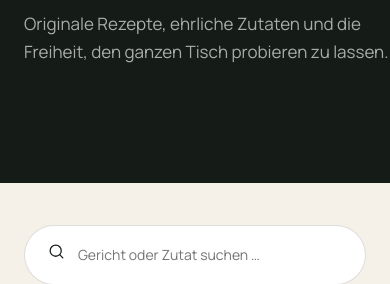
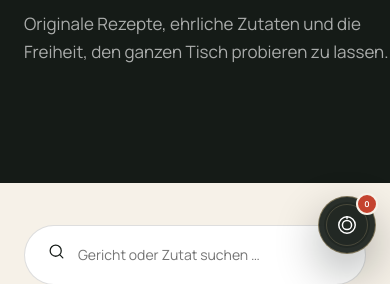
Before and after one commit to moussamoussa911/la-scarpetta-ochtrup-concept, a website: page speisekarte.html in a window 390 px wide. Shown: the part 576-860 px from the top of the page. Drawn offline with nearby package versions, Linux system fonts and the light colour scheme.

Commit message:
Add persistent Tavolata button to the menu

```diff
--- a/app.js
+++ b/app.js
@@ -452,6 +452,7 @@
       else node.textContent = value;
     });
     $$("[data-i18n-placeholder]").forEach(node => node.placeholder = t(node.dataset.i18nPlaceholder));
+    $$("[data-i18n-aria]").forEach(node => node.setAttribute("aria-label", t(node.dataset.i18nAria)));
     $$("[data-lang]").forEach(button => {
       const active = button.dataset.lang === lang;
       button.classList.toggle("active", active);
--- a/speisekarte.html
+++ b/speisekarte.html
@@ -49,6 +49,10 @@
     </section>
   </main>
   <div data-site-footer></div>
+  <button class="table-floating-button" type="button" data-open-table data-i18n-aria="table.your" aria-label="Ihre Tavolata">
+    <span data-icon="plate" aria-hidden="true"></span>
+    <b data-table-count aria-hidden="true">0</b>
+  </button>
   <aside class="table-drawer" data-table-drawer aria-hidden="true"><div data-table-panel></div></aside>
   <div class="drawer-scrim" data-table-scrim></div>
 </body>
--- a/styles.css
+++ b/styles.css
@@ -188,6 +188,15 @@ h1, h2, h3 { text-wrap: balance; }
 .table-dock-button { display: flex; min-height: 58px; align-items: center; gap: 12px; padding: 0 17px 0 23px; color: #fff; background: var(--forest); border: 0; border-radius: 999px; font-size: 10px; font-weight: 700; letter-spacing: .1em; text-transform: uppercase; }
 .table-dock-button svg { width: 21px; }
 .table-dock-button b { display: grid; min-width: 29px; height: 29px; place-items: center; color: var(--ink); background: var(--cream); border-radius: 50%; }
+.table-floating-button { position: fixed; z-index: 90; right: clamp(16px,2.2vw,30px); bottom: max(18px,env(safe-area-inset-bottom)); display: grid; width: 66px; height: 66px; place-items: center; color: #fff; background: rgba(21,27,23,.94); border: 1px solid rgba(241,213,158,.42); border-radius: 50%; box-shadow: 0 18px 45px rgba(7,11,8,.32),inset 0 0 0 5px rgba(255,255,255,.035); -webkit-backdrop-filter: blur(14px); backdrop-filter: blur(14px); transition: opacity .25s,transform .25s,background .25s; animation: tableButtonIn .5s .25s both; }
+.table-floating-button::before { content: ""; position: absolute; inset: 7px; border: 1px solid rgba(241,213,158,.18); border-radius: 50%; }
+.table-floating-button:hover { background: var(--tomato); transform: translateY(-3px); }
+.table-floating-button>span { display: grid; place-items: center; }
+.table-floating-button svg { width: 25px; height: 25px; }
+.table-floating-button b { position: absolute; top: -4px; right: -3px; display: grid; min-width: 24px; height: 24px; padding: 0 5px; place-items: center; color: #fff; background: var(--tomato); border: 2px solid var(--paper); border-radius: 999px; font-size: 9px; line-height: 1; }
+.table-open .table-floating-button { opacity: 0; pointer-events: none; transform: translateY(12px) scale(.9); }
+body[data-page="menu"] .site-toast { bottom: 100px; }
+@keyframes tableButtonIn { from { opacity: 0; transform: translateY(14px) scale(.88); } }
 .menu-categories-sticky { position: sticky; z-index: 40; top: 106px; margin: 0 calc(var(--pad)*-1) 22px; background: rgba(246,241,232,.94); border-top: 1px solid var(--line); border-bottom: 1px solid var(--line); box-shadow: 0 14px 35px rgba(21,27,23,.06); -webkit-backdrop-filter: blur(14px); backdrop-filter: blur(14px); }
 .menu-categories { display: flex; gap: 10px; overflow-x: auto; padding: 12px var(--pad); overscroll-behavior-inline: contain; scrollbar-width: none; }
 .menu-categories::-webkit-scrollbar { display: none; }
@@ -590,6 +599,10 @@ h1, h2, h3 { text-wrap: balance; }
 
 @media (max-width: 540px) {
   .site-toast { right: 20px; bottom: 20px; }
+  body[data-page="menu"] .site-toast { bottom: 88px; }
+  .table-floating-button { right: 14px; bottom: max(14px,env(safe-area-inset-bottom)); width: 58px; height: 58px; }
+  .table-floating-button svg { width: 22px; height: 22px; }
+  .table-floating-button b { min-width: 22px; height: 22px; font-size: 8px; }
   body { font-size: 14px; }
   .site-header { right: 11px; left: 11px; height: 76px; padding: 0 9px 0 13px; }
   .site-header.scrolled { top: 8px; height: 70px; }
```
